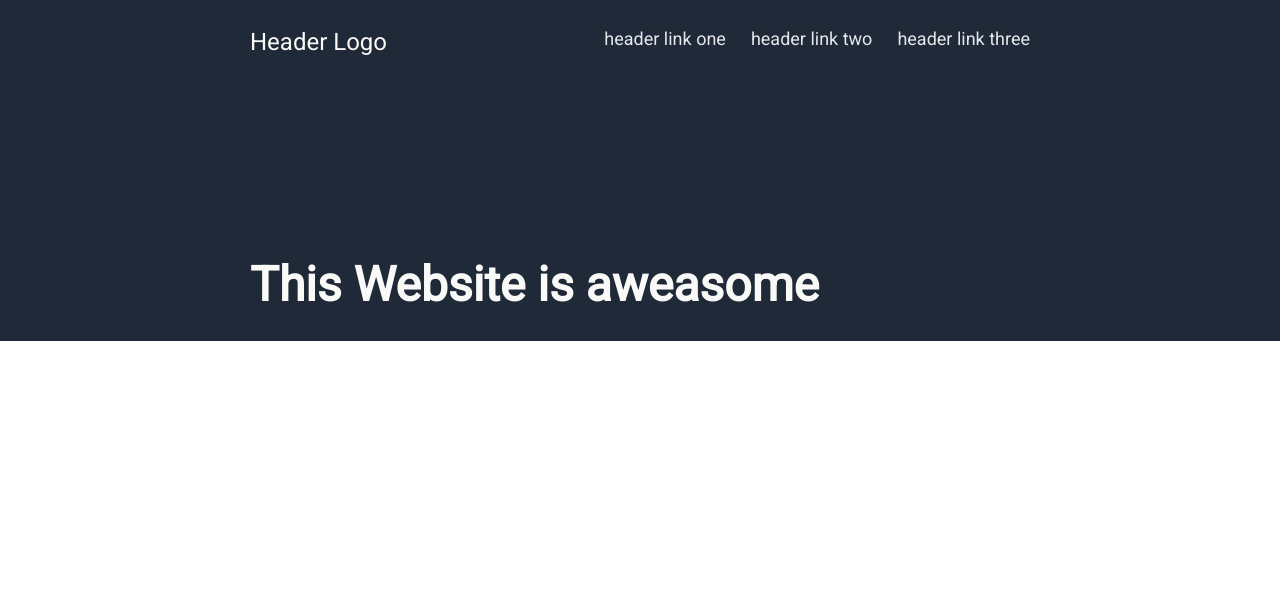
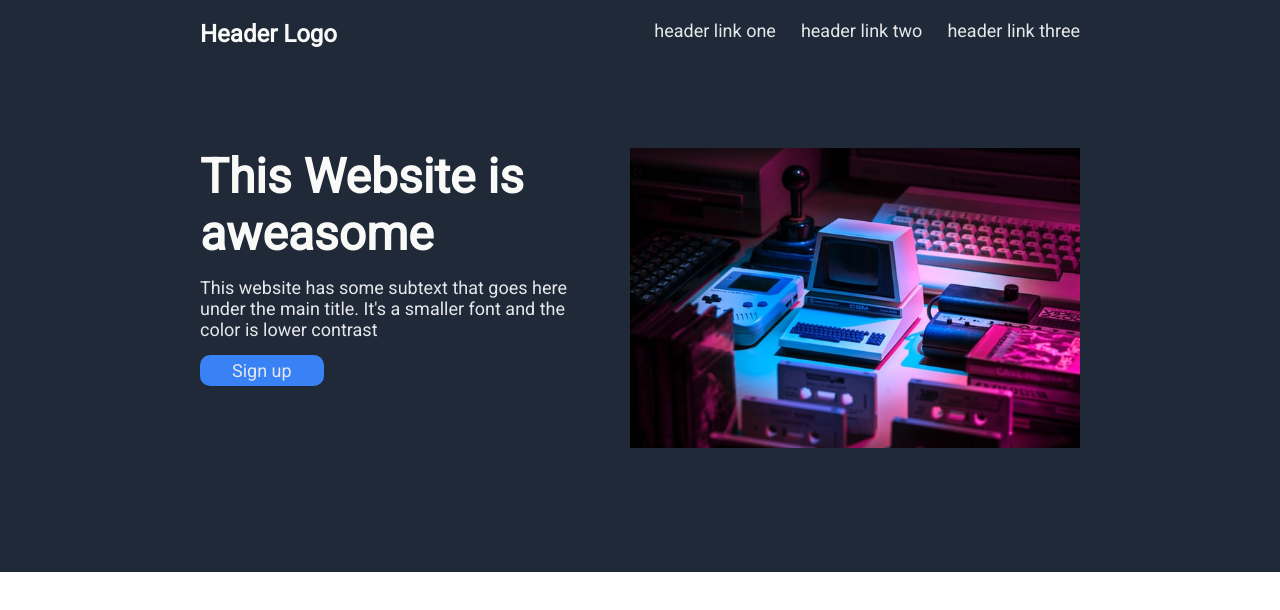
Before and after one commit to alysonhower/project-landing-page, a plain HTML site: page index.html in a window 1280 px wide. Drawn offline with Linux system fonts and the light colour scheme.

Commit message:
Hero finished

```diff
--- a/index.html
+++ b/index.html
@@ -22,8 +22,19 @@
                 <li><a>header link three</a></li>
             </ul>
         </div>
-        <div class="hero-main-text">
-            This Website is aweasome
+        <div class="hero-main">
+            <div class="hero-main-text">
+                <div class="hero-main-text-title">
+                    This Website is aweasome
+                </div>
+                <div class="hero-main-text-subtitle">
+                    This website has some subtext that goes here under the main title. It's a smaller font and the color is lower contrast
+                </div>
+                <button type="button">Sign up</button>
+            </div>
+            <div class="hero-main-image">
+                <img src="./syn.jpg" alt="Old computer">
+            </div>
         </div>
     </div>
 
--- a/styles.css
+++ b/styles.css
@@ -6,9 +6,10 @@
 
 .hero {
     background-color: #1F2937;
-    padding: 28px;
-    padding-left: 250px;
-    padding-right: 250px;
+    padding-top: 20px;
+    padding-left: 200px;
+    padding-right: 200px;
+    padding-bottom: 20px;
 }
 
 
@@ -20,6 +21,7 @@
 .header-logo {
     font-size: 24px;
     color: #F9FAF8;
+    font-weight: 800;
 }
 
 ul {
@@ -33,9 +35,40 @@ ul {
     gap: 25px;
 }
 
+.hero-main {
+    padding-top: 100px;
+    padding-bottom: 100px;
+    display: flex;
+    gap: 50px;
+}
+
 .hero-main-text {
-    margin-top: 200px;
+    display: flex;
+    flex-direction: column;
+    align-items: flex-start;
+    gap: 15px;
+}
+
+.hero-main-text-title {
     font-size: 48px;
     font-weight: 800;
     color: #F9FAF8;
 }
+
+.hero-main-text-subtitle {
+    font-size: 18px;
+    color: #E5E7EB;
+}
+
+button {
+    background-color: #3882F6;
+    font-size: 18px;
+    color: #E5E7EB;
+    padding: 5px 32px;
+    border-radius: 10px;
+    border: none;
+}
+
+img {
+    height: 300px;
+}
```
Also changed, not shown: syn.jpg (added), 1 other file.
